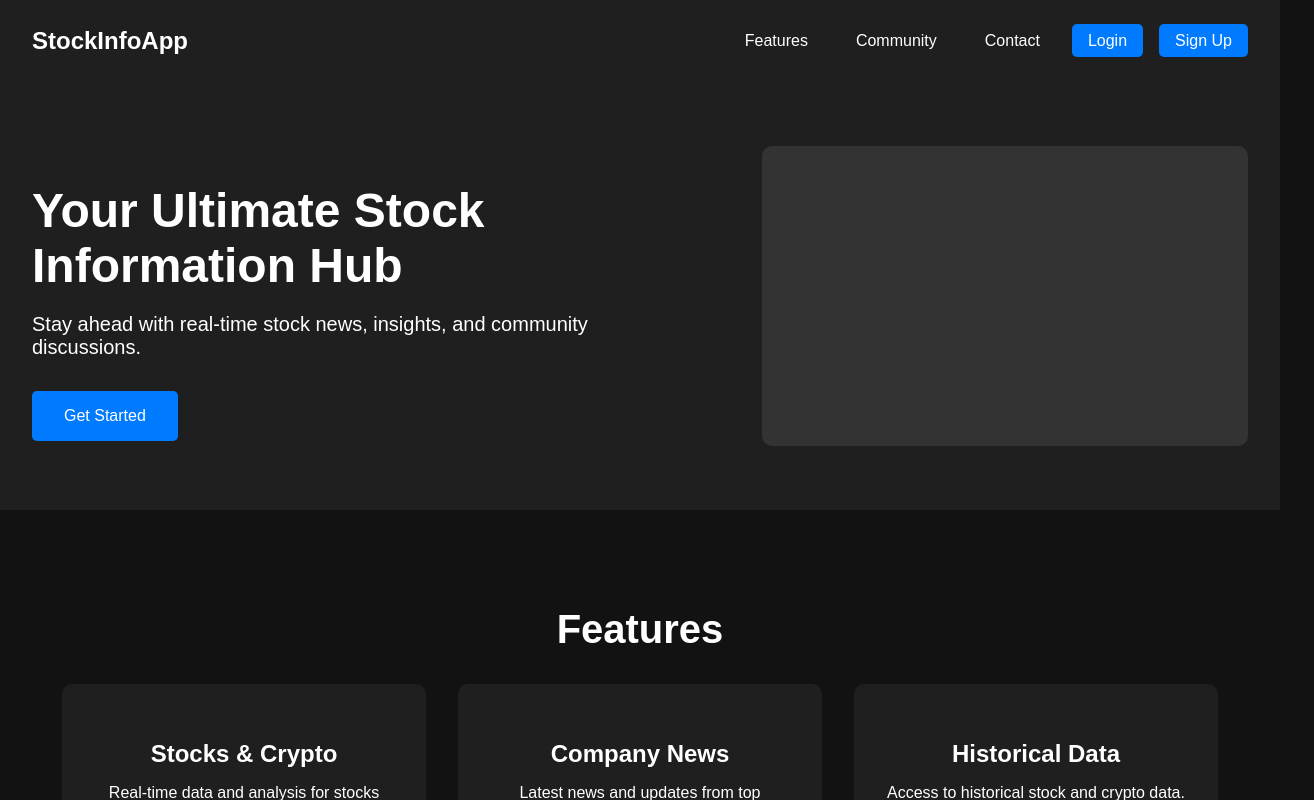
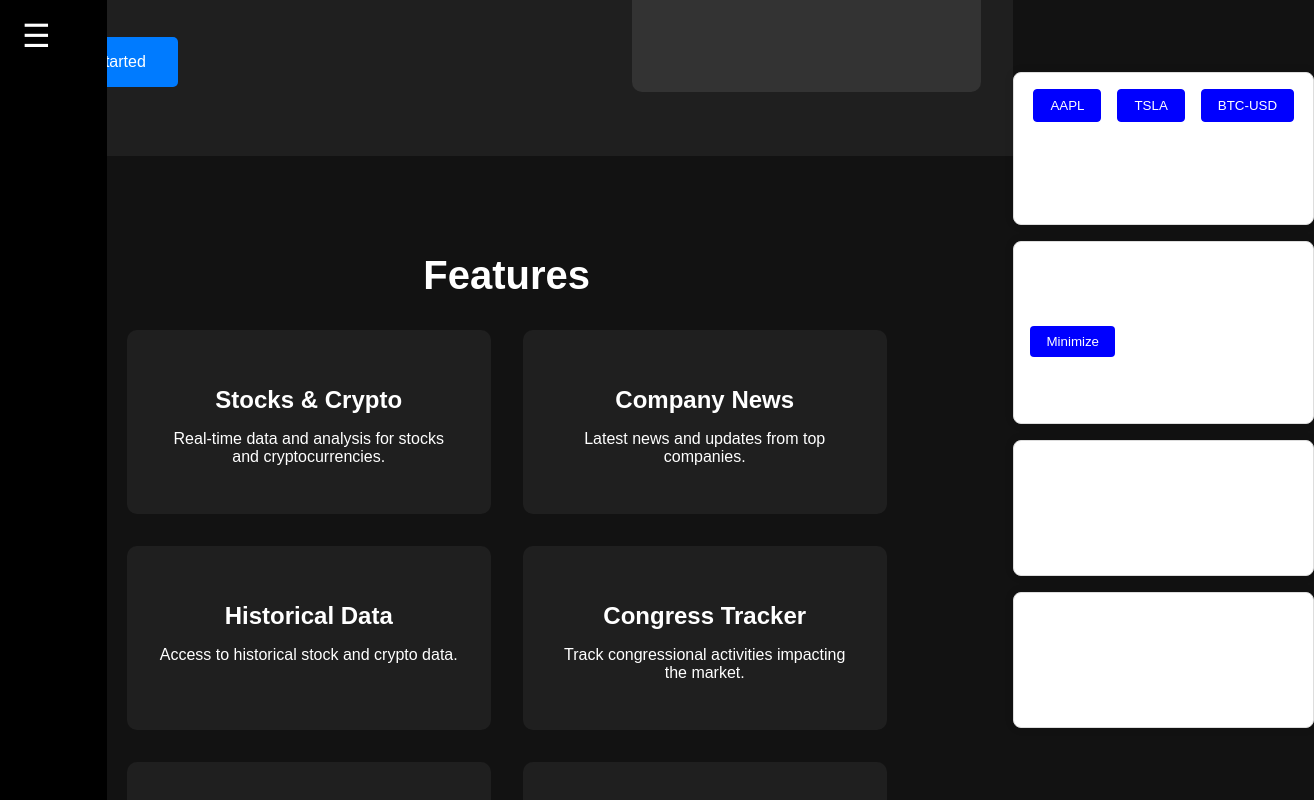
Before and after one commit to epbladerunner/frontend_stock_app, a React (Create React App) app: page / in a window 1280 px wide. Shown: the top 800 px of the page, 1314 px wide, since content can reach past the window. Built offline with nearby package versions, Linux system fonts and the light colour scheme.

Commit message:
ui changes

```diff
--- a/src/App.css
+++ b/src/App.css
@@ -36,3 +36,116 @@
     transform: rotate(360deg);
   }
 }
+
+
+.app {
+  font-family: Arial, sans-serif;
+  display: flex;
+  justify-content: center;
+  align-items: center;
+  height: 100vh;
+  position: relative;
+}
+
+.hamburger-menu {
+  position: fixed;
+  top: 0;
+  left: 0;
+  height: 100%;
+  width: 75px;
+  background-color: black;
+  color: white;
+  padding: 1rem;
+  z-index: 10;
+}
+
+.menu-toggle {
+  background: none;
+  border: none;
+  color: white;
+  font-size: 2rem;
+  cursor: pointer;
+}
+
+.menu-links {
+  list-style: none;
+  margin-top: 1rem;
+}
+
+.menu-links ul {
+  padding: 0;
+}
+
+.menu-links ul li a {
+  color: white;
+  text-decoration: none;
+  display: block;
+  margin: 0.5rem 0;
+}
+
+.main-content {
+  display: flex;
+  flex-direction: column;
+  align-items: center;
+  justify-content: center;
+  padding: 2rem;
+  width: 100%;
+  max-width: 800px;
+  position: relative;
+  z-index: 1;
+}
+
+.stock-chart-watchlist,
+.community-chat,
+.business-info,
+.news-section {
+  width: 100%;
+  margin: 1rem 0;
+  padding: 1rem;
+  border: 1px solid #ddd;
+  background-color: white;
+  border-radius: 8px;
+  box-shadow: 0 0 10px rgba(0, 0, 0, 0.1);
+}
+
+.watchlist {
+  display: flex;
+  gap: 1rem;
+  margin-bottom: 1rem;
+  justify-content: center;
+}
+
+.watchlist button {
+  padding: 0.5rem 1rem;
+  border: 1px solid blue;
+  background-color: blue;
+  color: white;
+  cursor: pointer;
+  border-radius: 4px;
+  transition: background-color 0.3s;
+}
+
+.watchlist button:hover {
+  background-color: #0056b3;
+}
+
+.stock-chart {
+  text-align: center;
+}
+
+.community-chat.minimized div {
+  display: none;
+}
+
+.community-chat button {
+  background-color: blue;
+  color: white;
+  border: none;
+  padding: 0.5rem 1rem;
+  cursor: pointer;
+  border-radius: 4px;
+}
+
+.community-chat button:hover {
+  background-color: #0056b3;
+}
--- a/src/App.tsx
+++ b/src/App.tsx
@@ -1,11 +1,24 @@
+import React from 'react';
+import HamburgerMenu from './components/hamburgerMenu';
+import StockChartWithWatchlist from './components/stockChart';
+import CommunityChat from './components/chat';
+import BusinessInfo from './components/businessInfo';
+import NewsSection from './components/newsSection';
+import LandingPage from './components/landing_page';
 
-import React from 'react';
-import LandingPage from './components/landing_page';
+import './App.css';
 
 const App: React.FC = () => {
   return (
-    <div className="App">
+    <div className="app">
       <LandingPage />
+      <HamburgerMenu />
+      <main>
+        <StockChartWithWatchlist />
+        <CommunityChat />
+        <BusinessInfo />
+        <NewsSection />
+      </main>
     </div>
   );
 };
--- /dev/null
+++ b/src/components/businessInfo.tsx
@@ -0,0 +1,12 @@
+import React from 'react';
+
+const BusinessInfo: React.FC = () => {
+    return (
+        <div className="business-info">
+            <h2>Business Information</h2>
+            <p>Details about the company go here.</p>
+        </div>
+    );
+};
+
+export default BusinessInfo;
--- /dev/null
+++ b/src/components/chat.tsx
@@ -0,0 +1,23 @@
+import React, { useState } from 'react';
+
+const CommunityChat: React.FC = () => {
+    const [minimized, setMinimized] = useState(false);
+
+    return (
+        <div className={`community-chat ${minimized ? 'minimized' : ''}`}>
+            <h2>Community Chat</h2>
+            <button onClick={() => setMinimized(!minimized)}>
+                {minimized ? 'Maximize' : 'Minimize'}
+            </button>
+            {!minimized && (
+                <div>
+                    { }
+                    <p> Chat feed</p>
+                </div>
+            )}
+        </div>
+    );
+};
+
+
+export default CommunityChat;
--- /dev/null
+++ b/src/components/hamburgerMenu.tsx
@@ -0,0 +1,30 @@
+import React, { useState } from 'react';
+
+const HamburgerMenu: React.FC = () => {
+    const [isOpen, setIsOpen] = useState(false);
+
+    const toggleMenu = () => {
+        setIsOpen(!isOpen);
+    };
+
+    return (
+        <div className="hamburger-menu">
+            <button onClick={toggleMenu} className="menu-toggle">
+            ☰
+            </button>
+            {isOpen && (
+                <nav className="menu-links">
+                    <ul>
+                        <li><a href="/">Home</a></li>
+                        <li><a href="/">Stocks</a></li>
+                        <li><a href="/">Crypto</a></li>
+                        <li><a href="/">News</a></li>
+                        <li><a href="/">Community</a></li>
+                    </ul>
+                </nav>
+            )}
+        </div>
+    );
+};
+
+export default HamburgerMenu;
--- /dev/null
+++ b/src/components/newsSection.tsx
@@ -0,0 +1,12 @@
+import React from 'react';
+
+const NewsSection: React.FC = () => {
+    return(
+        <div className="news-section">
+            <h2>News</h2>
+            <p>Latest news articles go here.</p>
+        </div>
+    );
+};
+
+export default NewsSection;
--- /dev/null
+++ b/src/components/stockChart.tsx
@@ -0,0 +1,25 @@
+import React, { useState } from 'react';
+
+const StockChart: React.FC = () => {
+    const [selectedStock, setSelectedStock] = useState('APPL');
+
+    const handleStockClick = (stock: string) => {
+        setSelectedStock(stock);
+    };
+
+    return (
+        <div className="stock-chart-watchlist">
+            <div className="watchlist">
+                <button onClick={() => handleStockClick('AAPL')}>AAPL</button>
+                <button onClick={() => handleStockClick('TSLA')}>TSLA</button>
+                <button onClick={() => handleStockClick('BTC-USD')}>BTC-USD</button>
+            </div>
+            <div className="stock-chart">
+                <h2> Stock Prices: {selectedStock}</h2>
+            <div>Chart for {selectedStock} goes here</div>
+            </div>
+        </div>
+    );
+};
+
+export default StockChart;
```
